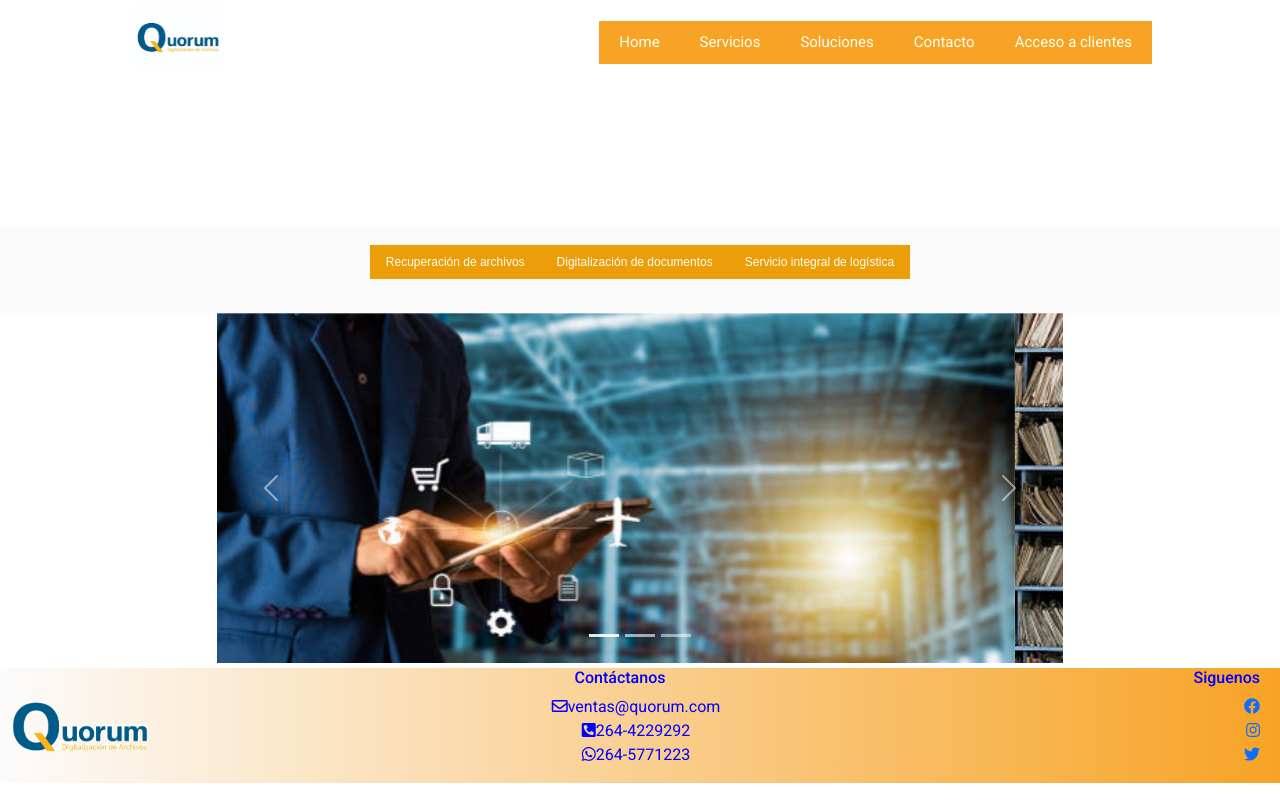
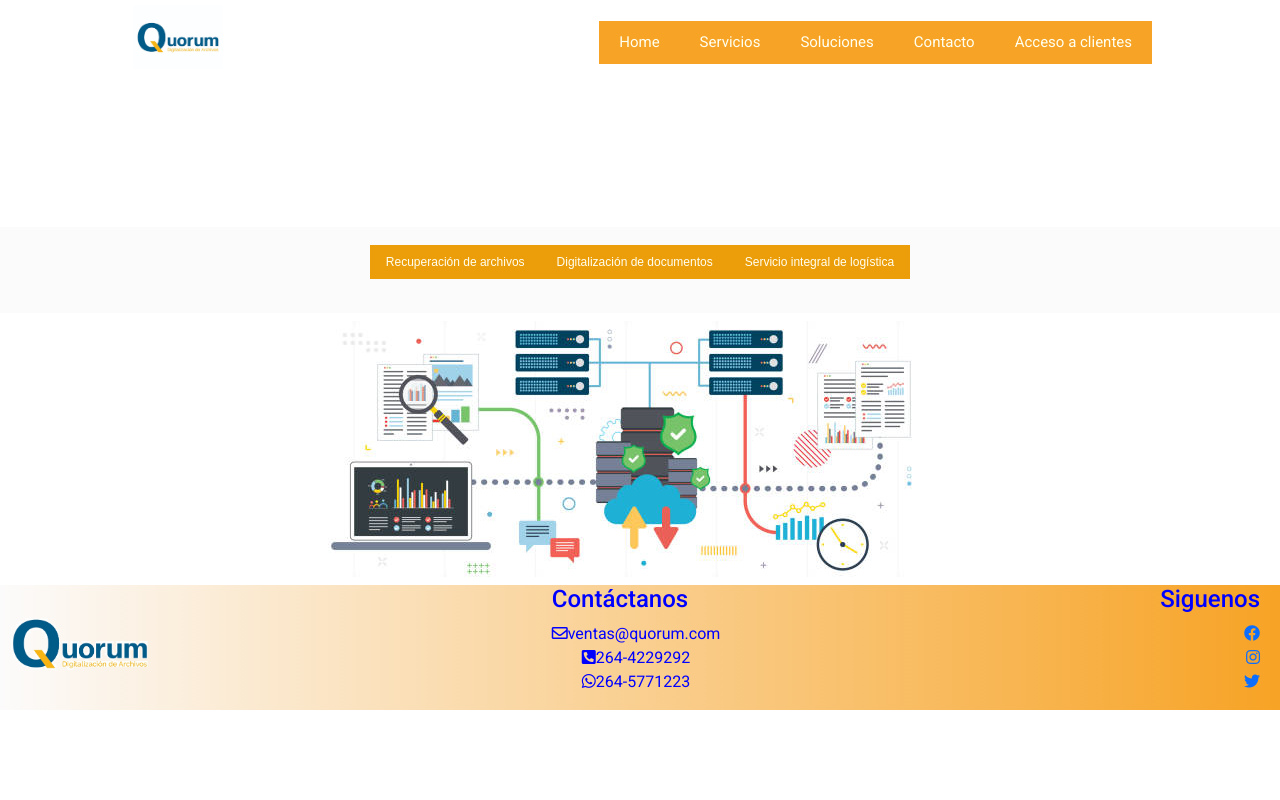
Before and after one commit to MarielaDiPaola/Quorum-git, a website: page pages/servicios.html in a window 1280 px wide. Drawn offline with nearby package versions, Linux system fonts and the light colour scheme; files that its build step writes are made by us from their sources.

Commit message:
ultima revisión commit

```diff
--- a/css/main.css
+++ b/css/main.css
@@ -79,7 +79,7 @@ header{
                 flex-direction: column;
                 align-items: center;
                 justify-content: center;
-                 padding: 10px;
+                padding: 10px;
 }
 .inline{
          display: inline-block;
@@ -125,6 +125,9 @@ section{
     margin-left: auto;
     margin-right: auto;
 }
+.main-soluciones{
+    background-color: rgb(249, 249, 252);
+}
 /*Fin de estilo de sub menu html soluciones*/
 
 /*Inicio sección Como es el proceso en index*/
@@ -167,16 +170,10 @@ section{
 /*Fin Como es el proceso*/
 
 /*Inicio estilo en section html salud*/
-.carousel-inner img{
-    width: 100%;
-    max-height: 460px;
+.main-servicios{
+    background-color: rgb(249, 249, 252);
 }
-img{
-    object-fit: cover;
-}
-.carousel-inner{
-    height: 350px;
-}
+
 /*Fin de estilo en section html salud*/
 
 /*Inicio Testimonios de clientes en index*/
--- a/pages/servicios.html
+++ b/pages/servicios.html
@@ -4,7 +4,7 @@
     <meta charset="UTF-8">
     <meta http-equiv="X-UA-Compatible" content="IE=edge">
     <meta name="viewport" content="width=device-width, initial-scale=1.0">
-    <!--Hoja de estilos css-->
+    <!--link CSS PROP-->
     <link rel="stylesheet" href="../css/main.css">
     <!--Favicon-->
     <link rel="icon" type="../public/favicon/favicon-16x16" sizes="16x16" href="../public/favicon/favicon-16x16.png">
@@ -19,8 +19,7 @@
     <link rel="stylesheet" href="https://pro.fontawesome.com/releases/v5.10.0/css/all.css" integrity="sha384-AYmEC3Yw5cVb3ZcuHtOA93w35dYTsvhLPVnYs9eStHfGJvOvKxVfELGroGkvsg+p" crossorigin="anonymous"/>
     <!--link bootstrap-->
     <link rel="stylesheet" href="../css/bootstrap/bootstrap.css">
-    <!--link CSS PROP-->
-    <link rel="stylesheet" href="../css/main.css">
+
     <title>Servicios-Quorum</title>
 </head>
 <body>
@@ -79,38 +78,14 @@
                 </li>
             </ul>
         </div>
-        <div class="conteiner">
-            <section class="row justify-content-center">
-                <div id="carouselExampleIndicators" class="carousel slide col-8" data-bs-ride="carousel">
-                    <div class="carousel-indicators">
-                        <button type="button" data-bs-target="#carouselExampleIndicators" data-bs-slide-to="0" class="active" aria-current="true" aria-label="Slide 1"></button>
-                        <button type="button" data-bs-target="#carouselExampleIndicators" data-bs-slide-to="1" aria-label="Slide 2"></button>
-                        <button type="button" data-bs-target="#carouselExampleIndicators" data-bs-slide-to="2" aria-label="Slide 3"></button>
-                    </div>
-                    <div class="carousel-inner">
-                        <div class="carousel-item active">
-                            <img src="../public/images/istockphoto-1050482104-612x612.jpg" class="d-block w-100" alt="digitalización y acceso desde cualquier dispositivo">
-                        </div>
-                        <div class="carousel-item">
-                            <img src="../public/images/istockphoto-515701699-612x612.jpg" class="d-block w-100" alt="ejemplo de archivo de documentos en papel">
-                        </div>
-                        <div class="carousel-item">
-                            <img src="../public/images/istockphoto-962173286-612x612.jpg" class="d-block w-100" alt="servicio de logística para la gestión de documentos">
-                        </div>
-                    </div>
-                    <button class="carousel-control-prev" type="button" data-bs-target="#carouselExampleIndicators" data-bs-slide="prev">
-                        <span class="carousel-control-prev-icon" aria-hidden="true"></span>
-                        <span class="visually-hidden">Previous</span>
-                    </button>
-                    <button class="carousel-control-next" type="button" data-bs-target="#carouselExampleIndicators" data-bs-slide="next">
-                        <span class="carousel-control-next-icon" aria-hidden="true"></span>
-                        <span class="visually-hidden">Next</span>
-                    </button>
-                </div>
+        <div class="main servicios">
+            <div class="col-md-6">
+                <img src="../public/images/istockphoto-1134991376-612x612.jpg" class="img-responsive" alt="titulo"/>
+                <div class="h-30"></div>
+            </div>
+        </div>
 
-            </section>
-
-        </div>
+        </section>
 
     </main>
     <!--Fin de Main-->
@@ -122,7 +97,7 @@
                 <img class= "half" src="../public/images/logo-quorum-sin-fondo.png" alt="">
             </div>
             <div class="footer-contacto">
-                <h6>Contáctanos</h6>
+                <h4>Contáctanos</h4>
                 <ul>
                     <li><i class="far fa-envelope"></i>ventas@quorum.com</li>
                     <li><i class="fas fa-phone-square-alt"></i>264-4229292</li>
@@ -131,7 +106,7 @@
             </div>
                 <!--Redes-->
             <div class="footer-social">
-                <h6>Siguenos</h6>
+                <h4>Siguenos</h4>
                 <ul>
                     <li>
                         <a href="https://www.facebook.com/"><i class="fab fa-facebook"></i></a>
@@ -147,6 +122,8 @@
         </div>
     </footer>
     <!--Fin de footer-->
+    <!--Bootstraps-JS-->
     <script src="../js/bootstrap.js"></script>
+
 </body>
 </html>
--- a/scss/components/_main.scss
+++ b/scss/components/_main.scss
@@ -60,6 +60,9 @@ display: block;
 margin-left: auto;
 margin-right: auto;
 }
+.main-soluciones{
+        background-color: rgb(249, 249, 252);
+}
 /*Fin de estilo de sub menu html soluciones*/
 
 /*Inicio sección Como es el proceso en index*/
@@ -102,6 +105,9 @@ margin: 20px 20px 5px 5px;
 /*Fin Como es el proceso*/
 
 /*Inicio estilo en section html salud*/
+.main-servicios{
+        background-color: rgb(249, 249, 252);
+}
 .carousel-inner img{
 width: 100%;
 max-height: 460px;
```
Also changed, not shown: index.html (+1 -1 lines), package.json (+14 -4 lines), pages/acceso-a-clientes.html (+1 -0 lines), pages/soluciones.html (+2 -2 lines), css/pruebacss.css, public/images/istockphoto-1134991241-612x612.jpg (added), public/images/istockphoto-1134991336-612x612.jpg (added), public/images/istockphoto-1134991376-612x612.jpg (added), public/images/istockphoto-1134991484-612x612.jpg (added), public/images/istockphoto-968306894-612x612.jpg (added), 1 other file.
